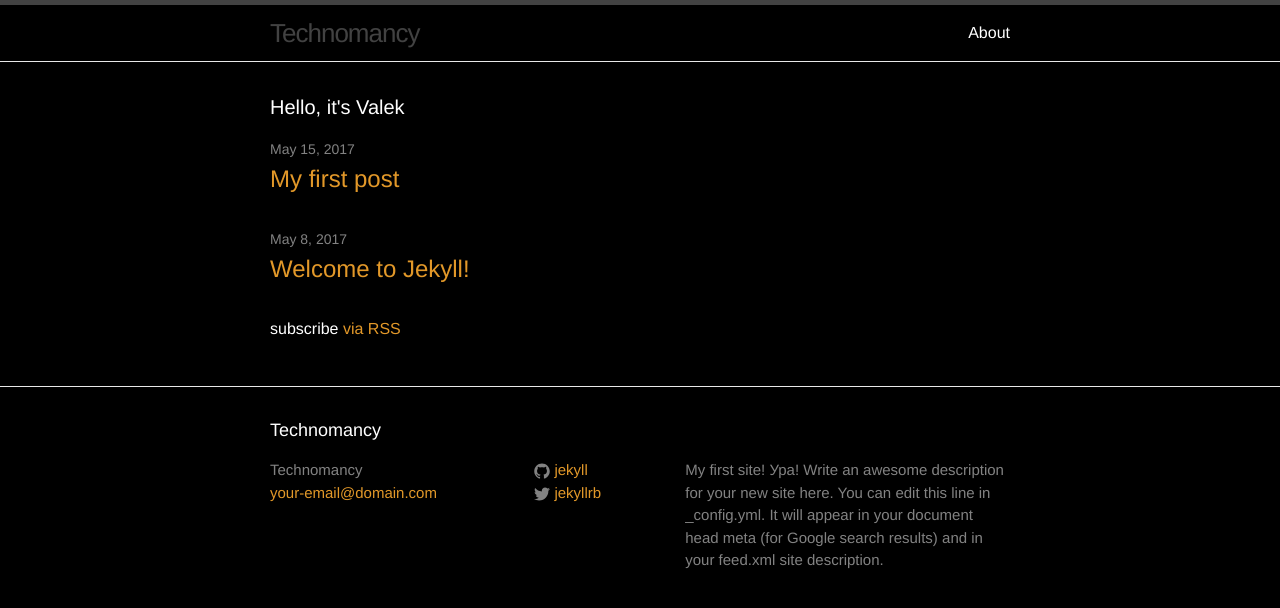
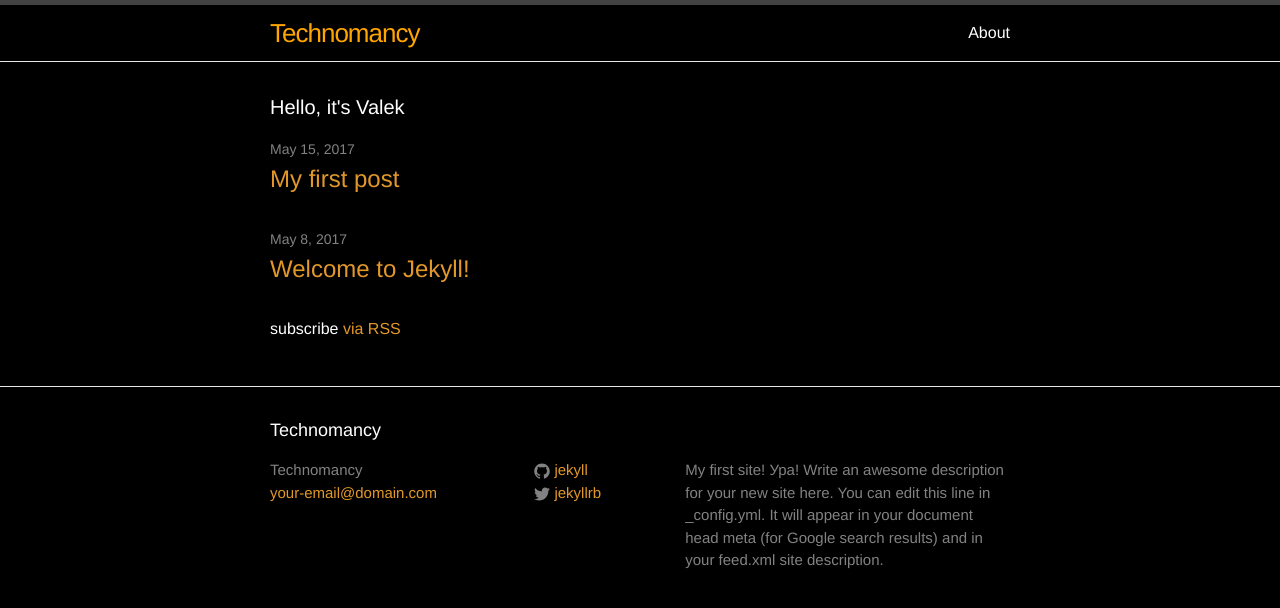
Before and after one commit to Valentinator/valentinator.github.io, a Jekyll site: the page built from index.html, in a window 1280 px wide. Shown: the top 608 px of the page. Built offline with Jekyll 4.4.1, drawn with Linux system fonts in a browser that asks for light colours.

Commit message:
Update header.html

```diff
--- a/_includes/header.html
+++ b/_includes/header.html
@@ -2,7 +2,7 @@
 
   <div class="wrapper">
 
-    <a class="site-title" href="{{ site.baseurl }}/"><font>{{ site.title }}</font></a>
+    <a class="site-title" href="{{ site.baseurl }}/"><font color="orange">{{ site.title }}</font></a>
 
     <nav class="site-nav">
       <a href="#" class="menu-icon">
```
